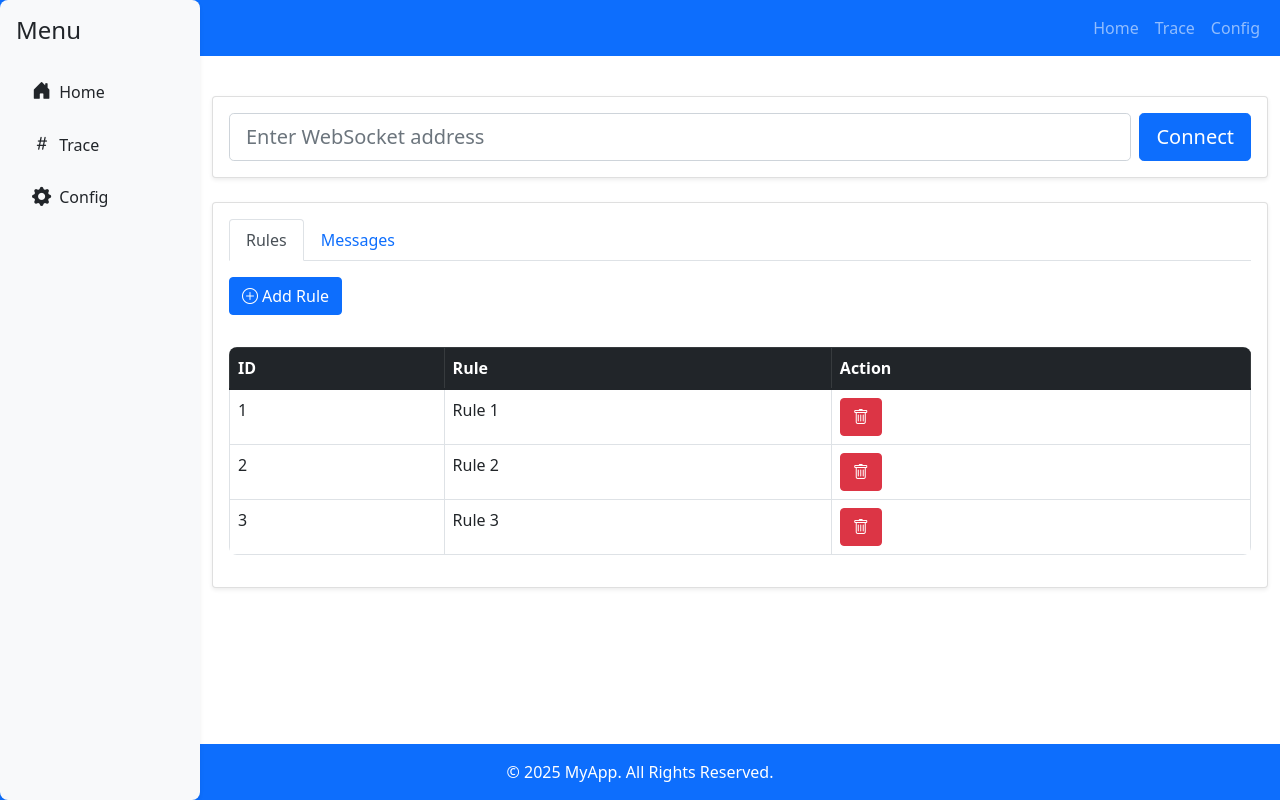
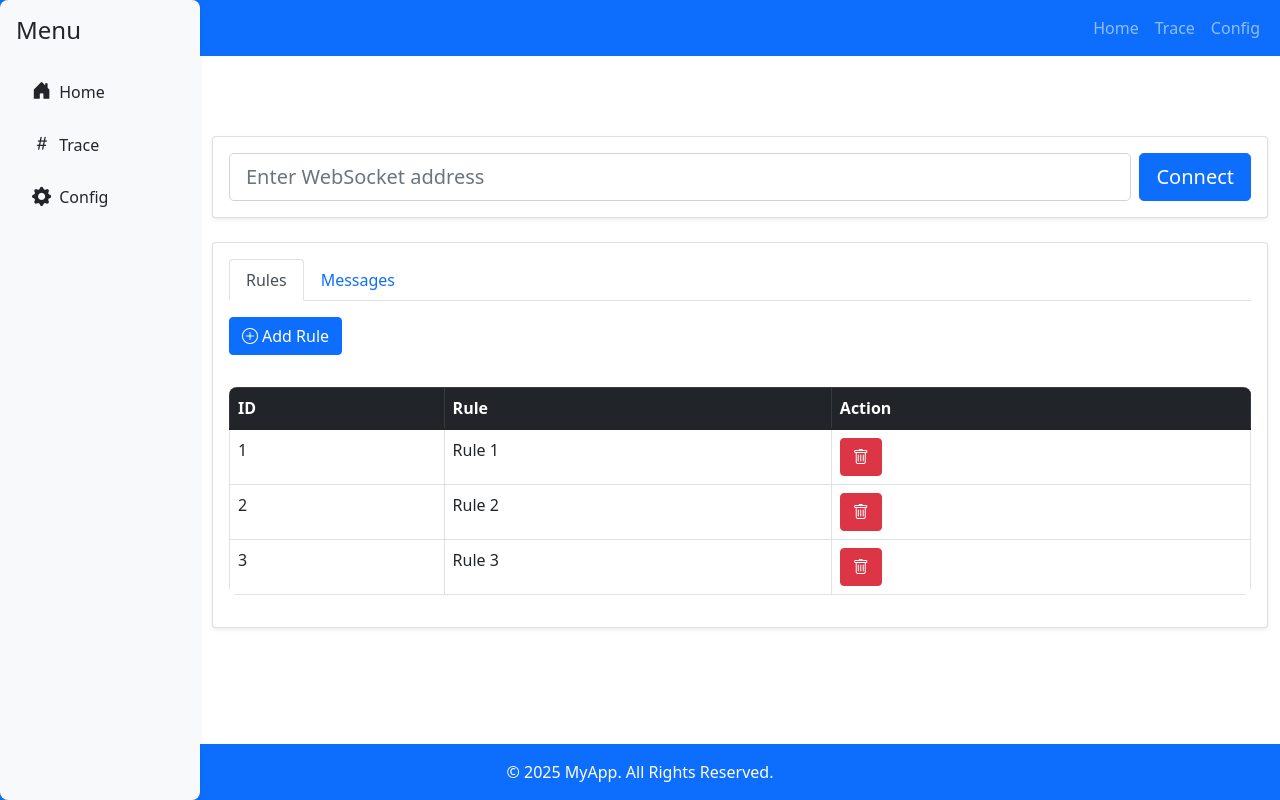
Before and after one commit to majiddarvishan/tracer, a React (Create React App) app: page /trace in a window 1280 px wide. Built offline with nearby package versions, Linux system fonts and the light colour scheme.

Commit message:
Update sidebar

```diff
--- a/src/App.js
+++ b/src/App.js
@@ -14,7 +14,7 @@ function App() {
         <Navbar />
         <div className="d-flex flex-grow-1">
           <Sidebar />
-          <div className="container-fluid mt-4">
+          <div className="main-content container-fluid mt-4">
             <Routes>
               <Route path="/" element={<Home />} />
               <Route path="/home" element={<Home />} />
--- a/src/Footer.js
+++ b/src/Footer.js
@@ -2,7 +2,7 @@ import React from 'react';
 
 const Footer = () => {
   return (
-    <footer className="footer bg-primary text-white text-center py-3">
+    <footer className="bg-primary text-white text-center py-3" style={{ height: '56px' }}>
       <div className="container">
         <p className="mb-0">&copy; {new Date().getFullYear()} MyApp. All Rights Reserved.</p>
       </div>
--- a/src/Sidebar.css
+++ b/src/Sidebar.css
@@ -1,15 +1,19 @@
 .sidebar {
     width: 200px; /* Fixed width */
     background-color: #f8f9fa; /* Background color */
+    border-radius: 8px;
     position: fixed; /* Fix the sidebar to the left of the screen */
-    height: 100%; /* Full height */
-    top: 0;
+    top: 56px; /* Offset by the height of the navbar */
     left: 0;
+    height: calc(100vh - 56px - 56px); /* Full height minus navbar and footer height */
     padding-top: 20px; /* Space for the top of the sidebar */
+    z-index: 1; /* Ensure it stays on top */
   }
 
   .main-content {
     margin-left: 200px; /* Leave space for the sidebar */
+    margin-top: 56px; /* Offset by the height of the navbar */
+    padding-bottom: 56px; /* Space for the footer */
   }
 
   .nav-link {
```
